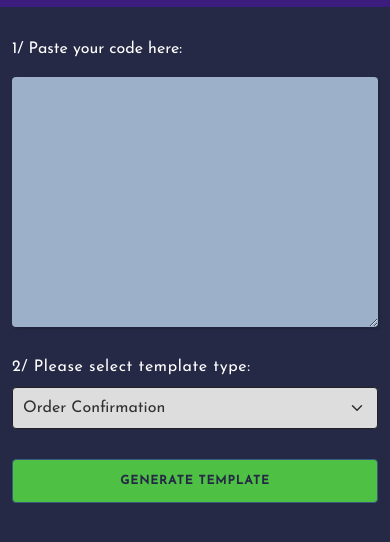
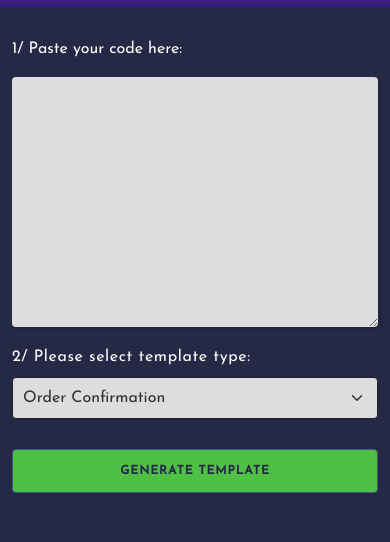
Before and after one commit to amnkhan/zepto-template-generator, a plain HTML site: page index.html in a window 390 px wide. Shown: the part 72-614 px from the top of the page. Drawn offline with Linux system fonts and the light colour scheme.

Commit message:
changed textarea bg to #ddd and changed title

```diff
--- a/css/style.css
+++ b/css/style.css
@@ -33,7 +33,7 @@ body {
   box-shadow: rgba(0, 0, 0, 0.15) 1.95px 1.95px 2.6px;
   -webkit-appearance: none;
   border: 0;
-  background-color: #9cb0c9;
+  background-color: #ddd;
   border-radius: 4px;
 }
 
@@ -81,6 +81,6 @@ body {
     max-height: 250px;
   }
   .button-wrapper {
-    margin-top: 20px;
+    margin-top: 10px;
   }
 }
--- a/index.html
+++ b/index.html
@@ -9,7 +9,7 @@
     <!-- Style -->
     <link rel="stylesheet" href="css/bootstrap.min.css">
     <link rel="stylesheet" href="css/style.css">
-    <title>Zepto Template Editor.</title>
+    <title>Zepto email template generator</title>
 </head>
 <body>
     <!-- navigation -->
```
